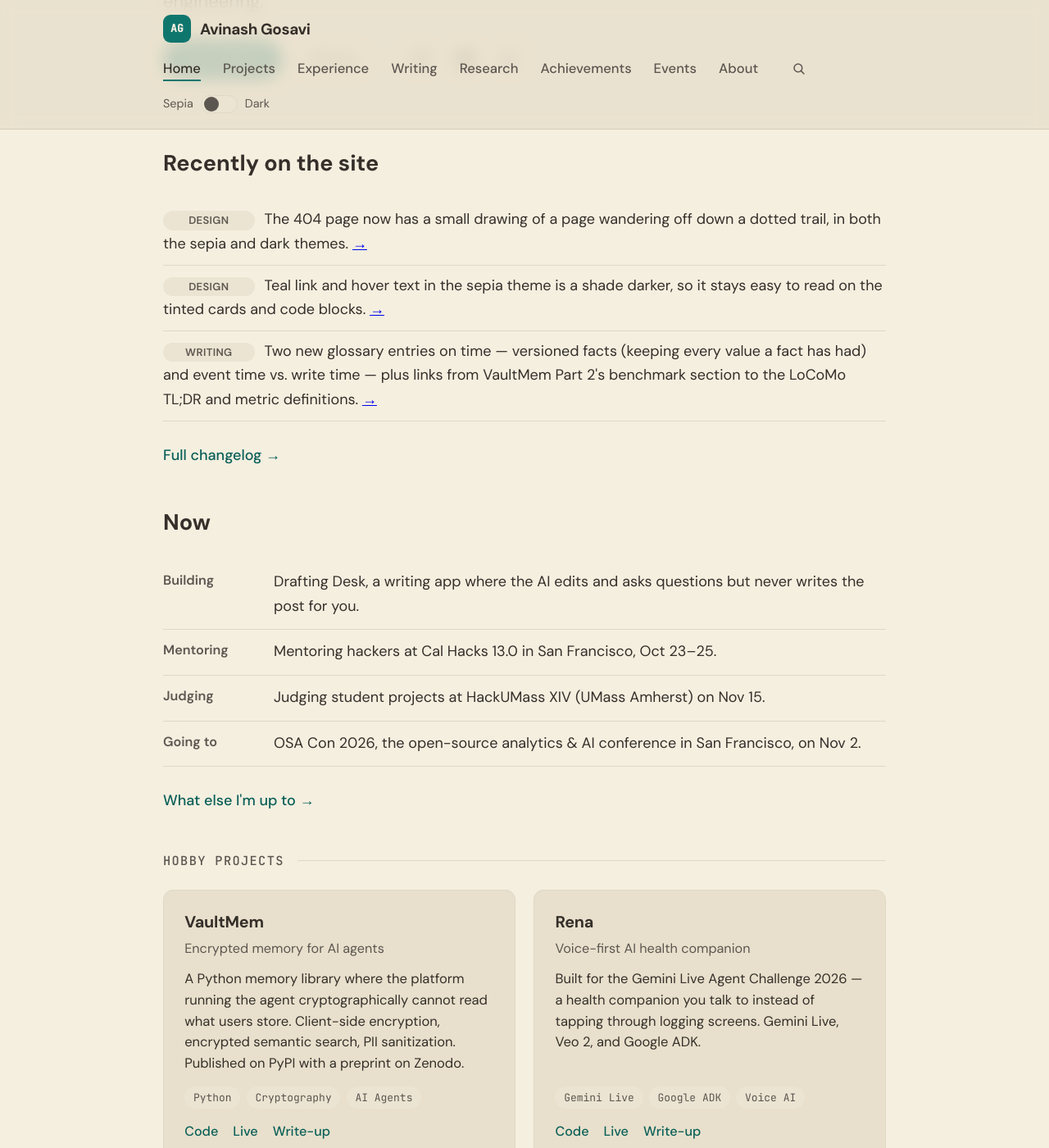
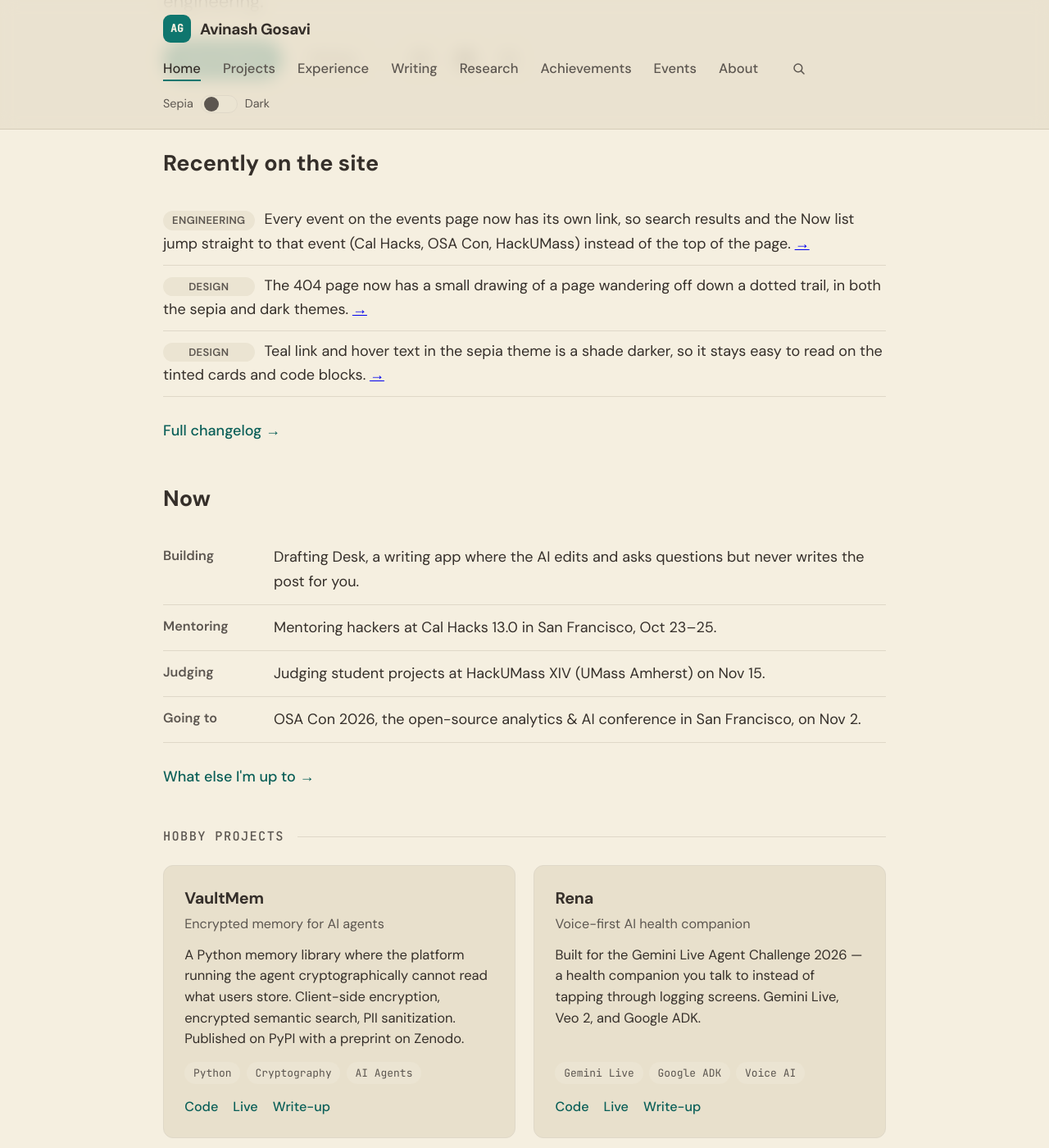
Before and after one commit to aag1091-alt/avinashgosavi.com, a Jekyll site: the page built from index.md, in a window 1280 px wide and 1400 px high, scrolled down 553 px. Shown: the whole window at 82% size. Built offline with Jekyll 4.4.1, drawn with Linux system fonts in a browser that asks for light colours.

Commit message:
Events: per-event anchors; search and Now link to them
Co-Authored-By: Claude <noreply@anthropic.com>

```diff
--- a/_data/changelog.yml
+++ b/_data/changelog.yml
@@ -1,5 +1,9 @@
 # Public changelog shown on /changelog and (latest 3) on the homepage.
 # Newest first. desk: Writing | Design | Engineering
+- date: 2026-10-19
+  desk: Engineering
+  text: "Every event on the events page now has its own link, so search results and the Now list jump straight to that event (Cal Hacks, OSA Con, HackUMass) instead of the top of the page."
+  link: /events/#cal-hacks-13-0
 - date: 2026-10-19
   desk: Design
   text: "The 404 page now has a small drawing of a page wandering off down a dotted trail, in both the sepia and dark themes."
--- a/_data/now.yml
+++ b/_data/now.yml
@@ -8,13 +8,13 @@ items:
     link: /post/drafting-desk-how-it-keeps-drafts-private/
   - label: Mentoring
     text: Mentoring hackers at Cal Hacks 13.0 in San Francisco, Oct 23–25.
-    link: /events/
+    link: /events/#cal-hacks-13-0
   - label: Judging
     text: Judging student projects at HackUMass XIV (UMass Amherst) on Nov 15.
-    link: /events/
+    link: /events/#hackumass-xiv
   - label: Going to
     text: OSA Con 2026, the open-source analytics & AI conference in San Francisco, on Nov 2.
-    link: /events/
+    link: /events/#osa-con-2026-open-source-analytics-ai
   - label: Reading
     text: >-
       Papers on memory for AI agents — and writing them up in plain language
--- a/_includes/event-row.html
+++ b/_includes/event-row.html
@@ -1,4 +1,4 @@
-<li class="event-row">
+<li class="event-row" id="{{ include.e.name | slugify }}">
   <span class="event-when">{{ include.e.when }}</span>
   <div class="event-main">
     <span class="event-name">{{ include.e.name }}</span>
--- a/assets/css/style.css
+++ b/assets/css/style.css
@@ -1209,6 +1209,9 @@ h1[tabindex="-1"]:focus { outline: none; }
   color: var(--accent-ink, var(--accent));
   vertical-align: middle;
 }
+/* Deep links from search (/events/#slug): accent bar only, no tinted fill behind the role pill */
+.event-row[id] { scroll-margin-top: 5rem; }
+.event-row:target { box-shadow: inset 3px 0 0 var(--accent); padding-left: 0.85rem; }
 @media (max-width: 480px) {
   .event-row { grid-template-columns: 1fr; gap: 0.2rem; }
 }
--- a/search.json
+++ b/search.json
@@ -55,10 +55,11 @@ sitemap: false
   },
 {%- endfor -%}
 {%- for ev in site.data.events -%}
+  {%- assign ev_anchor = ev.name | slugify | prepend: "/events/#" -%}
   {
     "type": "Event",
     "title": {{ ev.name | jsonify }},
-    "url": {{ ev.recap | default: "/events/" | relative_url | jsonify }},
+    "url": {{ ev.recap | default: ev_anchor | relative_url | jsonify }},
     "date": {{ ev.date | date: "%b %d, %Y" | jsonify }},
     "tags": {{ ev.role | jsonify }},
     "desc": {{ ev.location | jsonify }},
```
